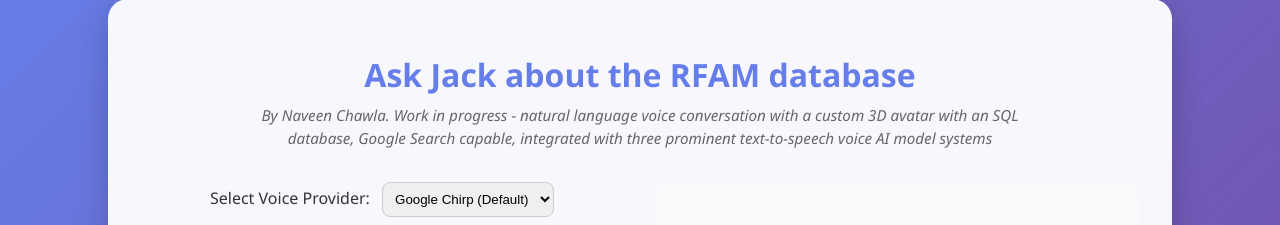
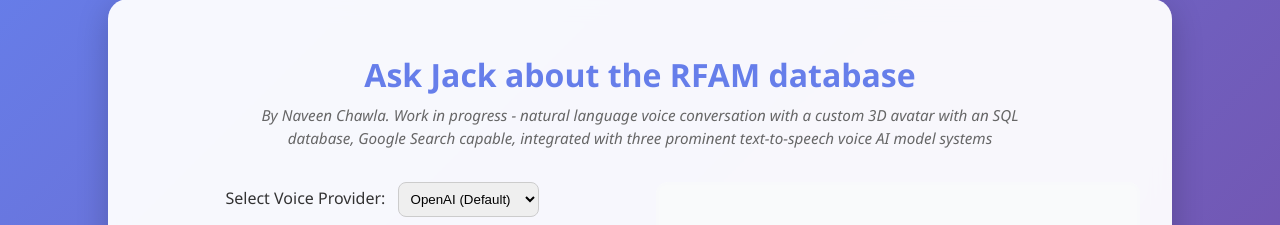
Before and after one commit to TheNavigateur/avatar_voice_chatbot, a FastAPI app: page / in a window 1280 px wide. Shown: the part 62-287 px from the top of the page. Run offline with FastAPI, Linux system fonts and the light colour scheme.

Commit message:
Set OpenAI as default TTS provider in frontend

```diff
--- a/templates/index.html
+++ b/templates/index.html
@@ -263,8 +263,8 @@
                 <div class="controls" style="margin-bottom: 0.5rem; text-align: center;">
                     <label for="ttsProvider" style="margin-right: 0.5rem; color: #333;">Select Voice Provider:</label>
                     <select id="ttsProvider" style="padding: 0.5rem; border-radius: 8px; border: 1px solid #ccc;">
-                        <option value="google">Google Chirp (Default)</option>
-                        <option value="openai">OpenAI (Pro)</option>
+                        <option value="google">Google Chirp</option>
+                        <option value="openai" selected>OpenAI (Default)</option>
                         <option value="elevenlabs">ElevenLabs (Pro)</option>
                     </select>
                 </div>
```
